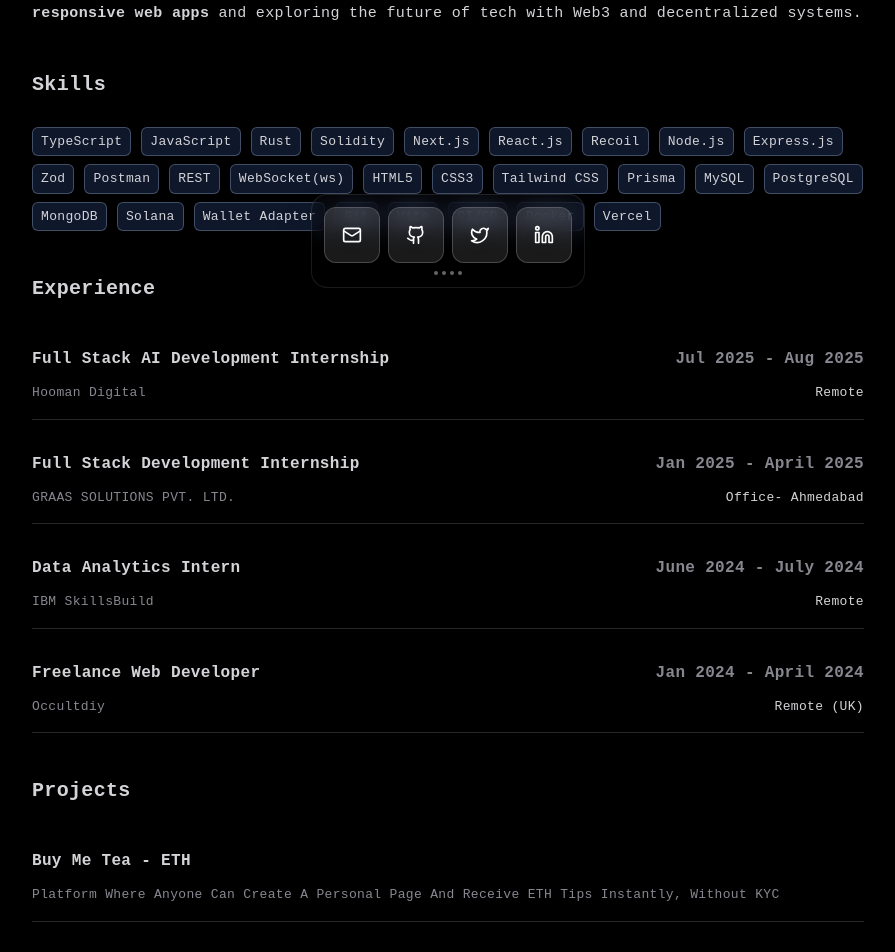
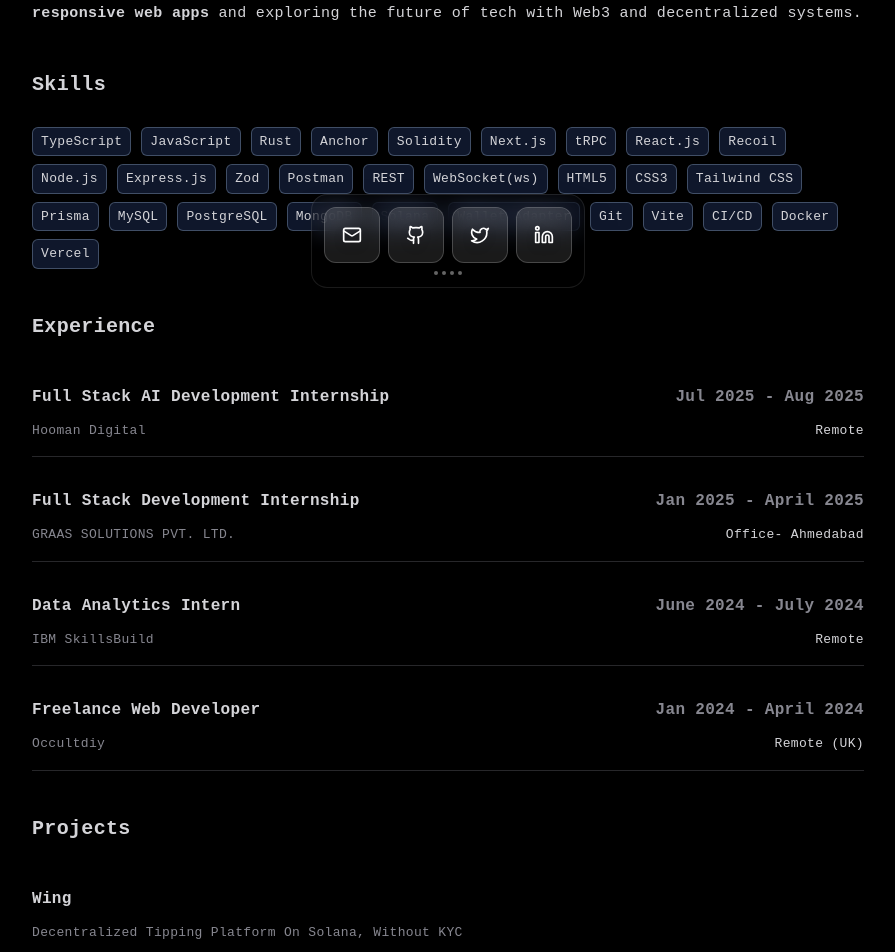
Before and after one commit to Nikuunj/Portfolio, a Next.js app: page / in a window 1280 px wide. Shown: the part 500-1452 px from the top of the page, without its empty margins (192-1087 px from the left). Built offline with nearby package versions, Linux system fonts and the light colour scheme; a web font is replaced by a local one.

Commit message:
update: skill and project

```diff
--- a/data/Projects.ts
+++ b/data/Projects.ts
@@ -1,5 +1,11 @@
 
 export const projects = [
+  {
+    name: 'Wing',
+    github: 'https://github.com/Nikuunj/Wing',
+    live: 'https://wing-gamma-nine.vercel.app/',
+    describe: 'Decentralized Tipping Platform on Solana, without KYC',
+  },
   {
     name: 'Buy me tea - ETH',
     github: 'https://github.com/Nikuunj/buymetea-eth',
@@ -17,38 +23,38 @@
     name: 'XA',
     github: 'https://github.com/Nikuunj/wallet-adapter',
     live: 'https://wallet-adapter-wine.vercel.app/',
-          describe: 'A Solana wallet adapter. Create Token, Mint Tokens, Send SOL, Sign Messages and Airdrop Wallet' ,
+    describe: 'A Solana wallet adapter. Create Token, Mint Tokens, Send SOL, Sign Messages and Airdrop Wallet',
   },
   {
     name: 'XDraw',
     github: 'https://github.com/Nikuunj/x-draw',
     live: 'https://x-draw.vercel.app/',
-          describe: 'A Solana wallet adapter. Create Token, Mint Tokens, Send SOL, Sign Messages and Airdrop Wallet' ,
+    describe: 'A Solana wallet adapter. Create Token, Mint Tokens, Send SOL, Sign Messages and Airdrop Wallet',
   },
   {
     name: 'MediInfo',
     github: 'https://github.com/Nikuunj/mediInfo',
-          describe: 'A modern web app that makes accessing and managing healthcare information simple, fast, and user-friendly.' ,
+    describe: 'A modern web app that makes accessing and managing healthcare information simple, fast, and user-friendly.',
   },
   {
     name: 'X Store',
     github: 'https://github.com/Nikuunj/x-store',
     live: 'https://x-store-nine.vercel.app/',
-          describe: 'X-Store is a e-commerce web application that provides a seamless shopping and selling experience.' ,
+    describe: 'X-Store is a e-commerce web application that provides a seamless shopping and selling experience.',
 
   },
   {
     name: 'cli postman',
     github: 'https://github.com/Nikuunj/cli_postman',
     live: '',
-          describe: 'CLI Postman is a command-line tool that allows users to send HTTP requests directly from the terminal. It supports GET, POST, PUT, PATCH, and DELETE methods.' ,
+    describe: 'CLI Postman is a command-line tool that allows users to send HTTP requests directly from the terminal. It supports GET, POST, PUT, PATCH, and DELETE methods.',
 
   },
   {
     name: 'run it',
     github: 'https://github.com/Nikuunj/run-it.git',
     live: 'https://run-it.vercel.app/',
-          describe: 'An online compiler to write, edit, and instantly preview HTML, CSS, and JavaScript code in one place.' ,
+    describe: 'An online compiler to write, edit, and instantly preview HTML, CSS, and JavaScript code in one place.',
   },
 ]
 
--- a/data/skill.ts
+++ b/data/skill.ts
@@ -1,4 +1,4 @@
-export const skills = ['TypeScript', 'JavaScript', 'Rust', 'Solidity',  'Next.js', 'React.js', 'Recoil',
-     'Node.js', 'Express.js', 'Zod', 'Postman', 'REST', 'WebSocket(ws)', 'HTML5', 'CSS3',
-     'Tailwind CSS', 'Prisma', 'MySQL', 'PostgreSQL', 'MongoDB',  'Solana', 'Wallet Adapter',
-     'Git', 'Vite' , 'CI/CD', 'Docker', 'Vercel']
+export const skills = ['TypeScript', 'JavaScript', 'Rust', 'Anchor', 'Solidity', 'Next.js', 'tRPC', 'React.js', 'Recoil',
+  'Node.js', 'Express.js', 'Zod', 'Postman', 'REST', 'WebSocket(ws)', 'HTML5', 'CSS3',
+  'Tailwind CSS', 'Prisma', 'MySQL', 'PostgreSQL', 'MongoDB', 'Solana', 'Wallet Adapter',
+  'Git', 'Vite', 'CI/CD', 'Docker', 'Vercel']
```
Lines whose indentation alone changed are shown as unchanged.
